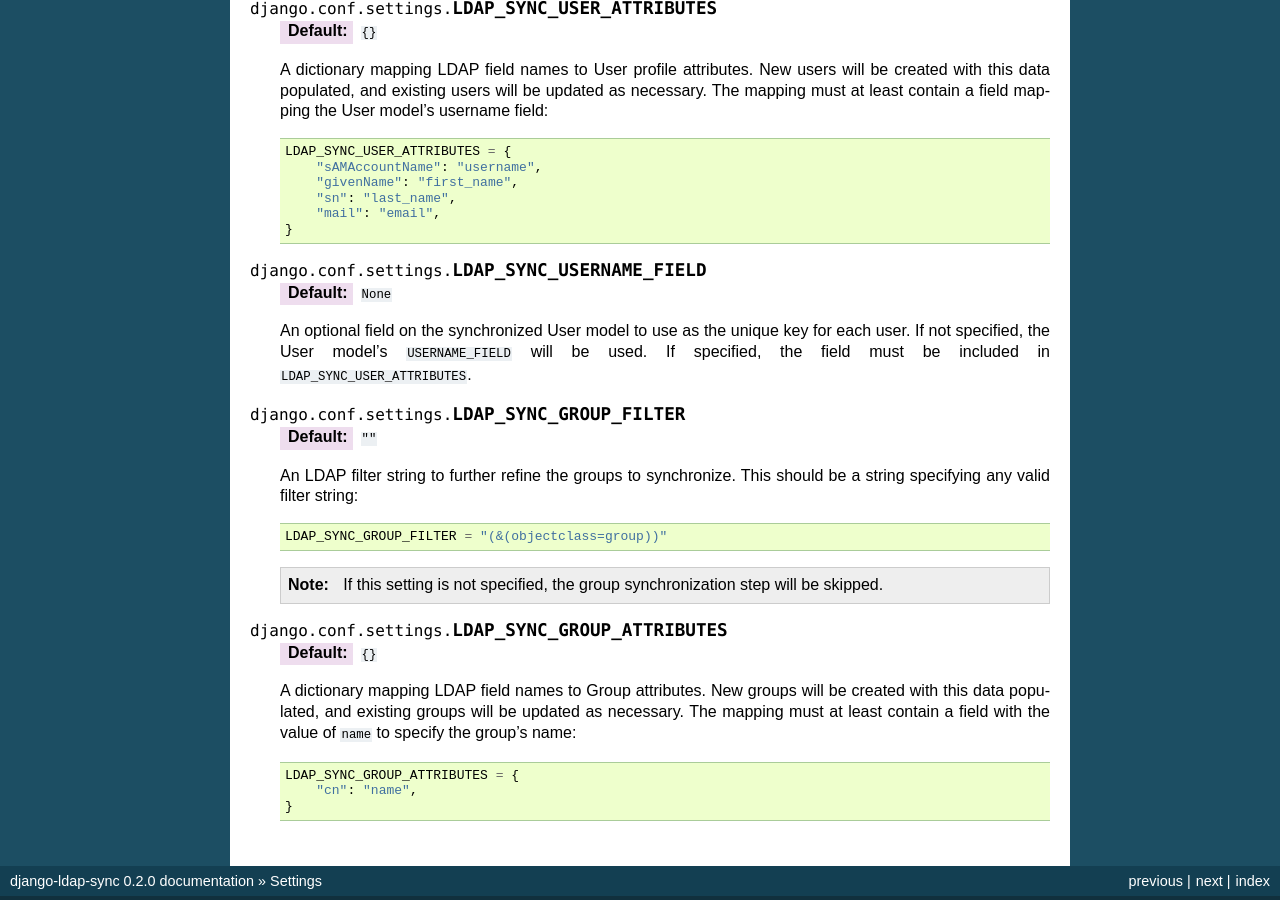
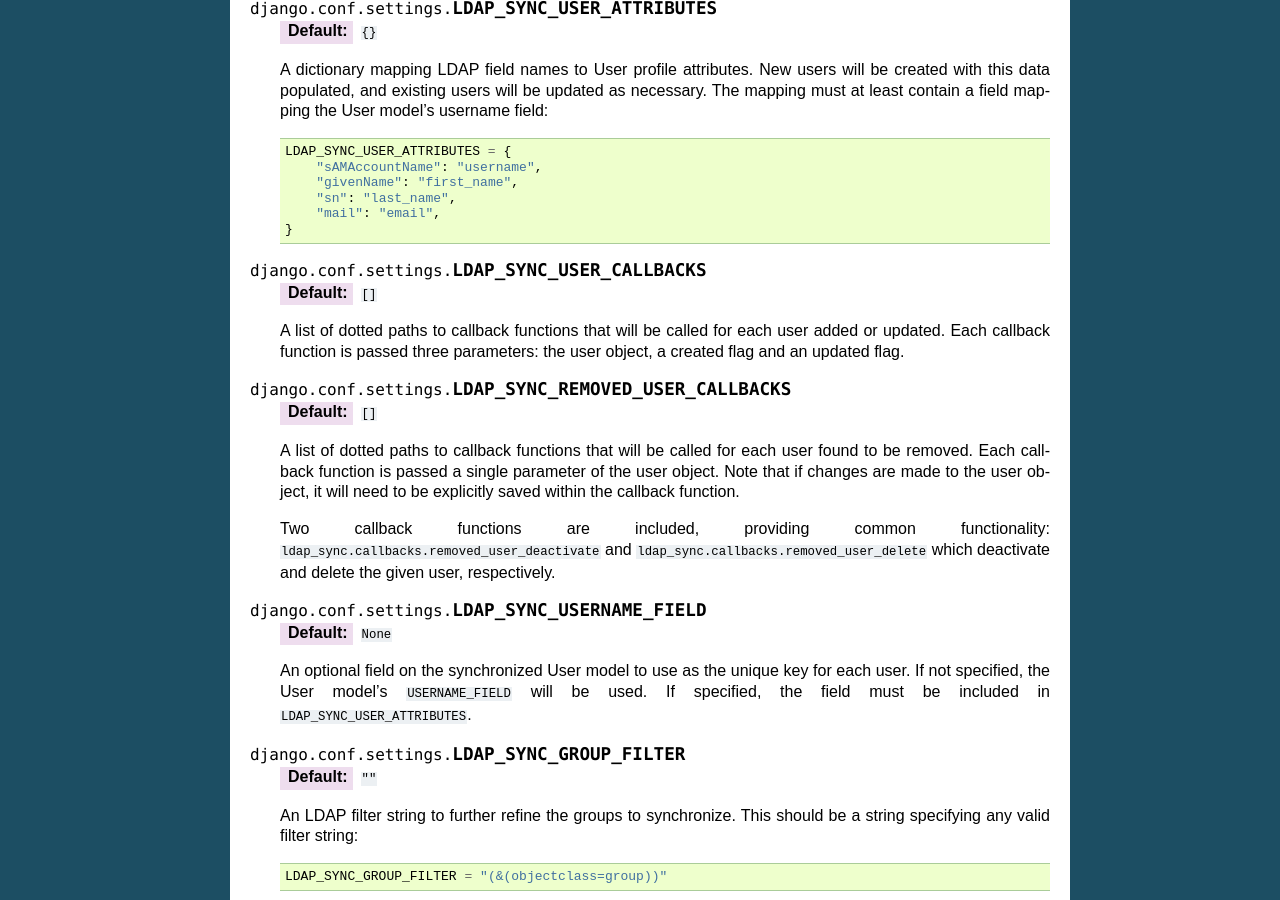
Before and after one commit to jbittel/django-ldap-sync, a Sphinx documentation site: the page built from docs/settings.rst, in a window 1280 px wide and 900 px high, scrolled down 941 px. Built offline with Sphinx 7.4.7, drawn with Linux system fonts in a browser that asks for light colours; some of the changed text lies outside the part shown.

Commit message:
Update documentation with new settings

```diff
--- a/docs/settings.rst
+++ b/docs/settings.rst
@@ -73,6 +73,27 @@ Settings
           "mail": "email",
       }
 
+.. attribute:: LDAP_SYNC_USER_CALLBACKS
+
+   :default: ``[]``
+
+   A list of dotted paths to callback functions that will be called for each user
+   added or updated. Each callback function is passed three parameters: the user
+   object, a created flag and an updated flag.
+
+.. attribute:: LDAP_SYNC_REMOVED_USER_CALLBACKS
+
+   :default: ``[]``
+
+   A list of dotted paths to callback functions that will be called for each user
+   found to be removed. Each callback function is passed a single parameter of the
+   user object. Note that if changes are made to the user object, it will need to
+   be explicitly saved within the callback function.
+
+   Two callback functions are included, providing common functionality:
+   ``ldap_sync.callbacks.removed_user_deactivate`` and ``ldap_sync.callbacks.removed_user_delete``
+   which deactivate and delete the given user, respectively.
+
 .. attribute:: LDAP_SYNC_USERNAME_FIELD
 
    :default: ``None``
```
